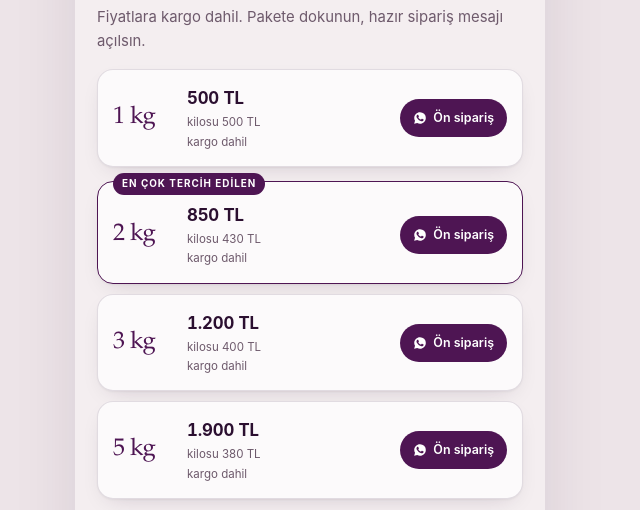
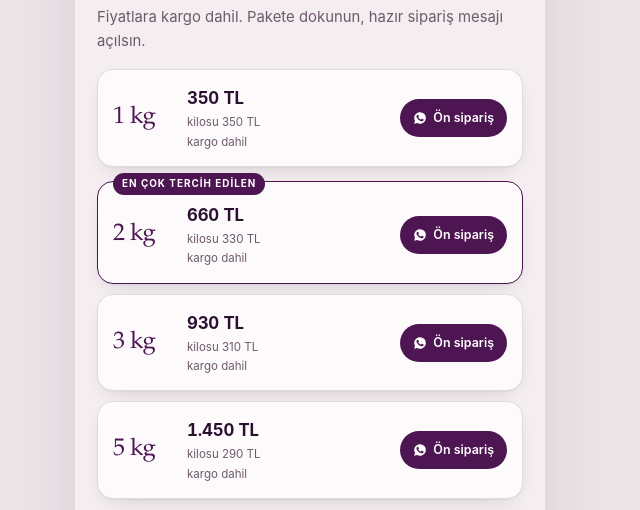
Before and after one commit to sesta-erdem/aronya, a plain HTML site: page index.html in a window 1280 px wide. Shown: the part 1780-2290 px from the top of the page, 330-970 px from the left. Drawn offline with Linux system fonts and the light colour scheme.

Commit message:
1 kg fiyatı 350 TL, kilo fiyatı pakete göre tabloya alındı
Fiyat artık sabit kargo eklenerek değil, her paketin kendi kilo
fiyatından hesaplanıyor: 1 kg 350, 2 kg 330, 3 kg 310, 5 kg 290.
Böylece 1 kg tam 350 TL olurken kilo başı merdiven de korunuyor
(her basamakta en az %5 düşüş).

Co-Authored-By: Claude Opus 5 <noreply@anthropic.com>

```diff
--- a/index.html
+++ b/index.html
@@ -33,14 +33,17 @@ const AYARLAR = {
   instagram: "",
 
   /* ── FİYAT ────────────────────────────────────────────────────
-     Paket fiyatları elle yazılmıyor, buradan hesaplanıyor:
-         paket fiyatı = kiloFiyati × kg + kargoUcreti
-     Kargo kutu başına sabit olduğu için kilo başı fiyat büyük
-     pakette kendiliğinden düşüyor — merdiven bozulmuyor.        */
+     Paket fiyatı = o pakete ait kilo fiyatı × kg. Fiyatlara kargo
+     dahildir. Kural: her basamakta kilo fiyatı bir öncekinden en
+     az %5 düşük olsun — yoksa büyük paketi almanın anlamı kalmaz.
+
+     ⚠️ Kargo kutu başına ~sabit olduğu için asıl marj 1 kg pakette
+     en dar. Kargo maliyetini öğrenince önce 1 kg satırını gözden
+     geçirin: 350 TL'den kargo çıkınca elinize kalan tutar, toptan
+     taban fiyatının üstünde mi?                                   */
   fiyat: {
-    kiloFiyati:  350,   // aronyanın kilo fiyatı (TL)
-    kargoUcreti: 150,   // ⚠️ TAHMİN — strafor kutu + kargo. Şubeden öğrenip güncelleyin.
-    yuvarla:      10    // fiyatlar bu katsayıya yuvarlanır
+    kiloFiyatlari: { 1: 350, 2: 330, 3: 310, 5: 290 },
+    yuvarla: 10   // fiyatlar bu katsayıya yuvarlanır
   },
   fiyatlariGoster: true,
   kargoDahil: true,
@@ -737,7 +740,7 @@ a{ color:inherit; text-decoration:none; }
 
   document.getElementById("paketler").innerHTML = AYARLAR.paketler.map((p) => {
     const agirlik = `${p.kg} kg`;
-    const tutar = yuvarlaTL(F.kiloFiyati * p.kg + (AYARLAR.kargoDahil ? F.kargoUcreti : 0));
+    const tutar = yuvarlaTL((F.kiloFiyatlari[p.kg] ?? 0) * p.kg);
     const kiloBasi = yuvarlaTL(tutar / p.kg);
     const fiyatliMi = AYARLAR.fiyatlariGoster;
     const metin = AYARLAR.siparisMesaji
```
Also changed, not shown: 1 other file.
